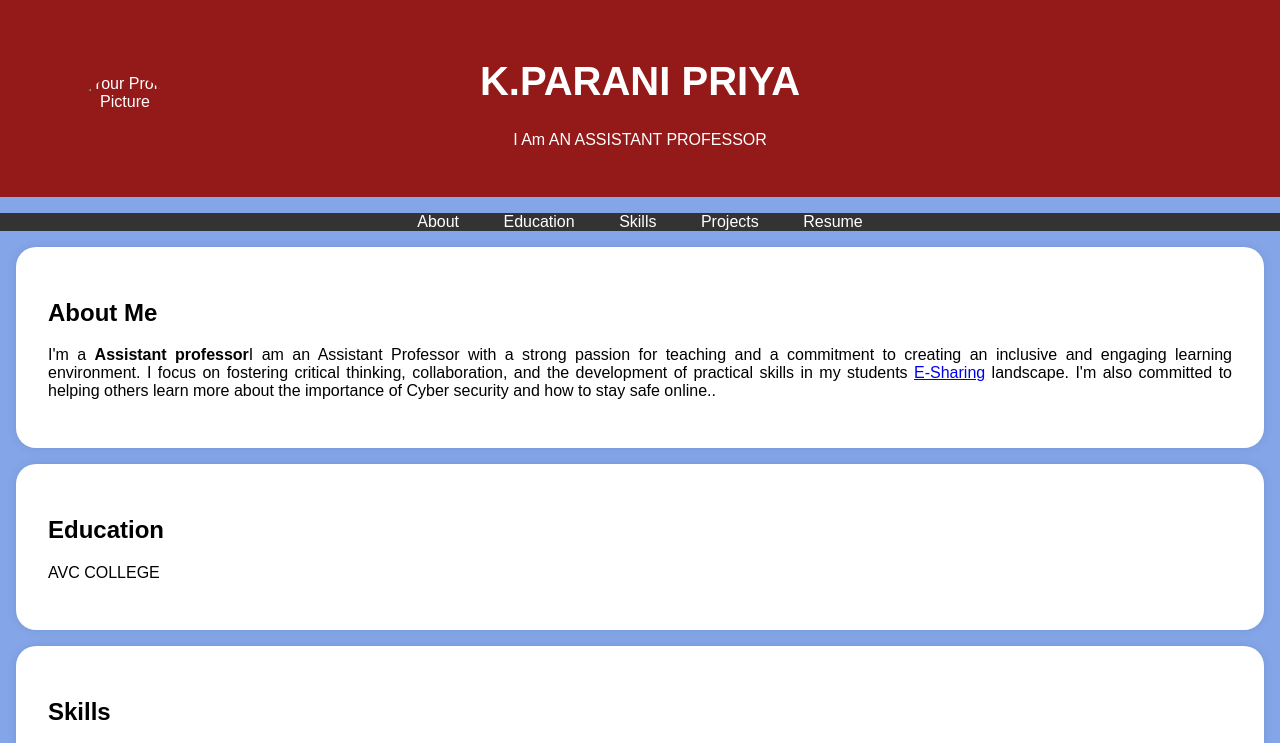
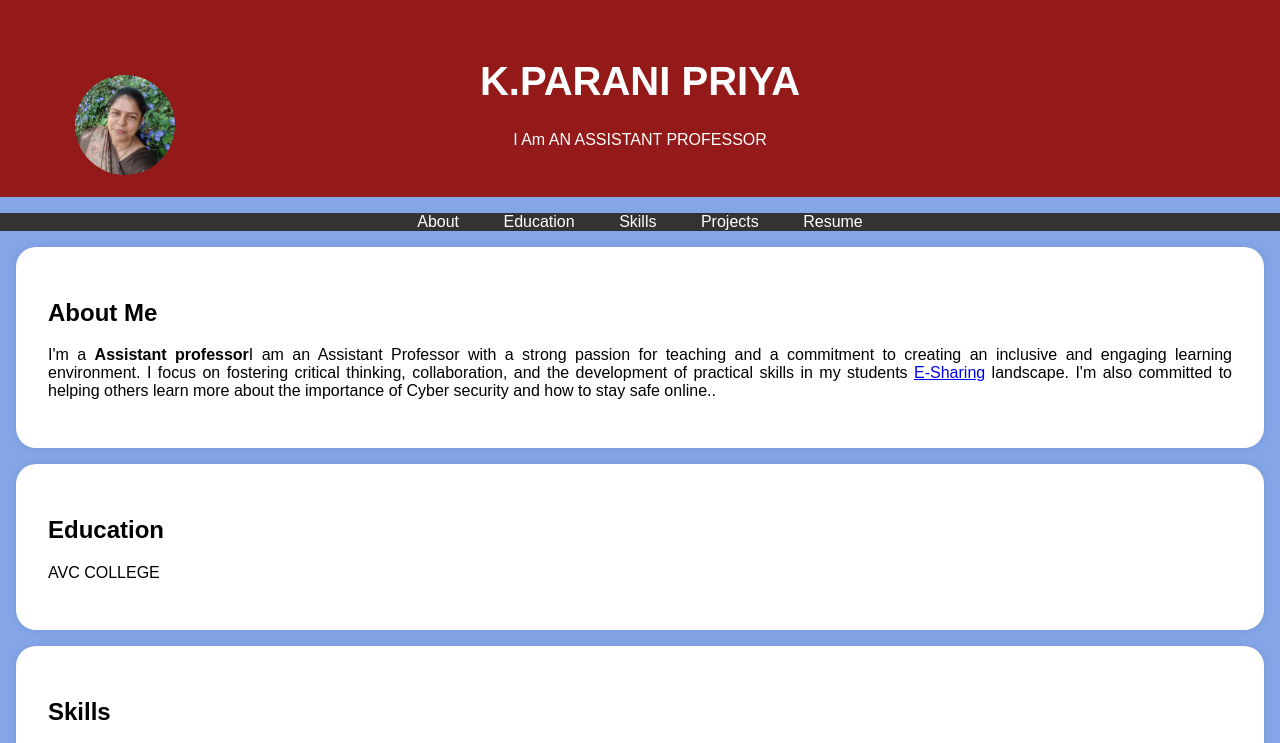
Before and after one commit to samara1910/paranipriya_k, a plain HTML site: page index.html in a window 1280 px wide. Shown: the top 743 px of the page. Drawn offline with Linux system fonts and the light colour scheme.

Commit message:
Update index.html

```diff
--- a/index.html
+++ b/index.html
@@ -95,7 +95,7 @@
     <header>
         <div class="header-content">
             <!-- Add your profile picture here -->
-            <img src="./pic.jpg" alt="Your Profile Picture" class="profile-picture">
+            <img src="./mine.jpg" alt="Your Profile Picture" class="profile-picture">
             <h1>K.PARANI PRIYA</h1>
             <p>I Am AN ASSISTANT PROFESSOR</p>
         </div>
```
